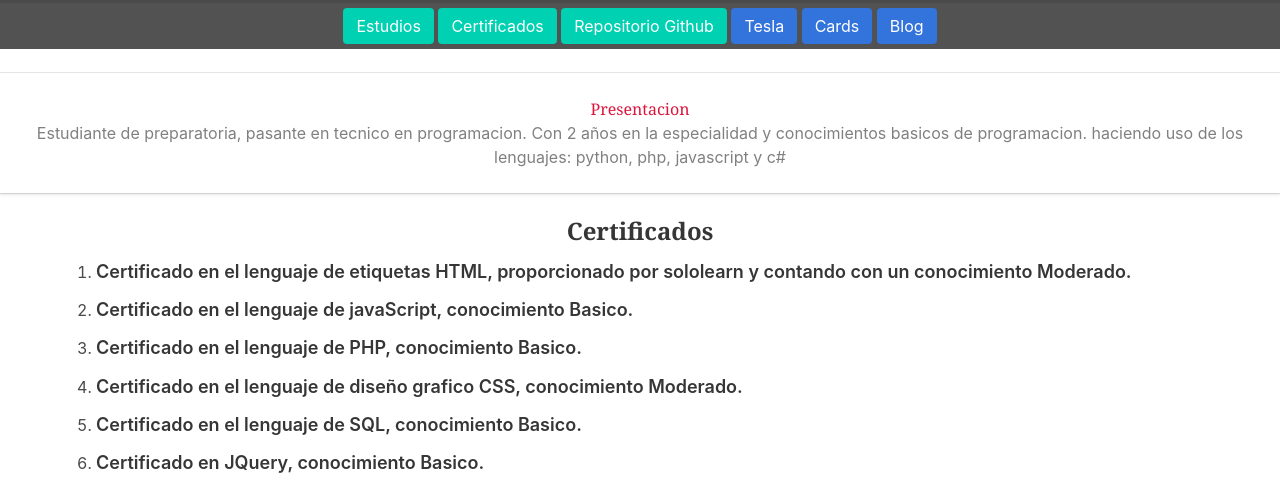
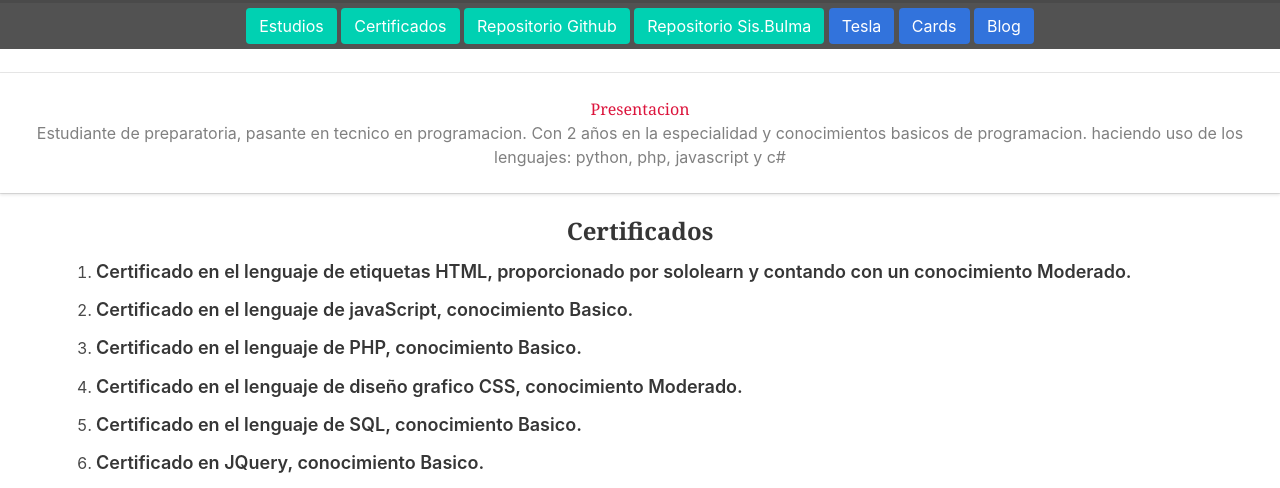
Before and after one commit to kevinramayo/kevinramayo.github.io, a plain HTML site: page index.html in a window 1280 px wide. Shown: the part 297-785 px from the top of the page. Drawn offline with nearby package versions, Linux system fonts and the light colour scheme; grey boxes are pictures that could not be loaded.

Commit message:
subiendo boton a repositorio con bulma

```diff
--- a/index.html
+++ b/index.html
@@ -22,6 +22,7 @@
         <a href="#estudios"><button class="button is-primary is-light">Estudios</button></a>
         <a href="#certificados"><button class="button is-primary is-light">Certificados</button></a>
         <a href="https://github.com/kevinramayo/investigadorprivado" target="_blank"><button class="button is-primary is-light">Repositorio Github</button></a>
+        <a href="https://github.com/kevinramayo/investigadorbulma"><button class="button is-primary is-light">Repositorio Sis.Bulma</button></a>
         <a href="tesla/index.html"><button class="button is-link is-light">Tesla</button></a>
         <a href="card/index.html"><button class="button is-link is-light">Cards</button></a>
         <a href="blog/index.html"><button class="button is-link is-light">Blog</button></a>
```
